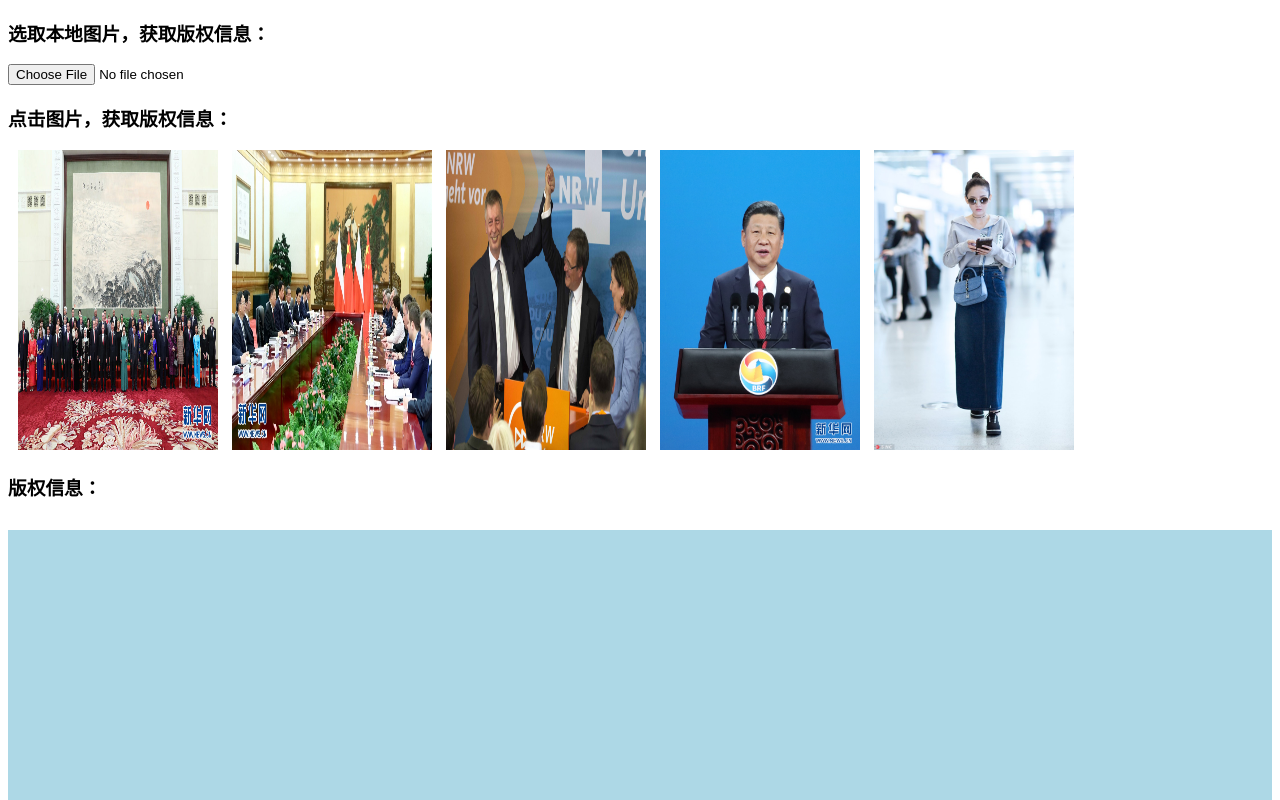
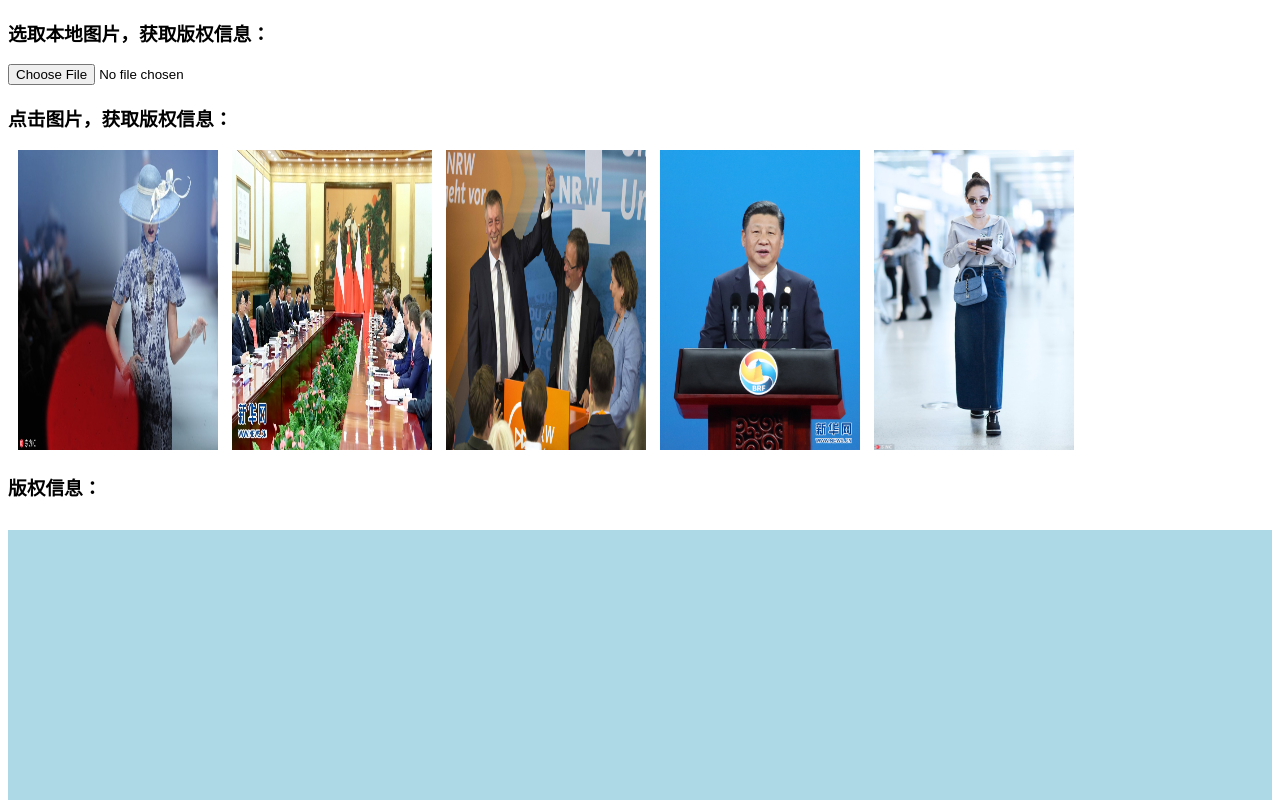
Before and after one commit to 2xiao/getExif, a plain HTML site: page getExif.html in a window 1280 px wide. Shown: the top 800 px of the page. Drawn offline with Linux system fonts and the light colour scheme.

```diff
--- a/getExif.html
+++ b/getExif.html
@@ -22,7 +22,7 @@
 	<input id="file-input" type="file" />
 	<h3>点击图片，获取版权信息：</h3>
 	<div>
-		<img src="./image/y/1120970748_14947805427061n.jpg" class="image1">
+		<img src="./image/y/WechatIMG17.jpeg" class="image1">
 		<img src="./image/y/1120962301_14945661020831n.jpg" class="image1">
 		<img src="./image/y/1120972345_1494810940752_title0h.jpg" class="image1">
 		<img src="./image/y/7882500119735970833.jpg" class="image1">
```
